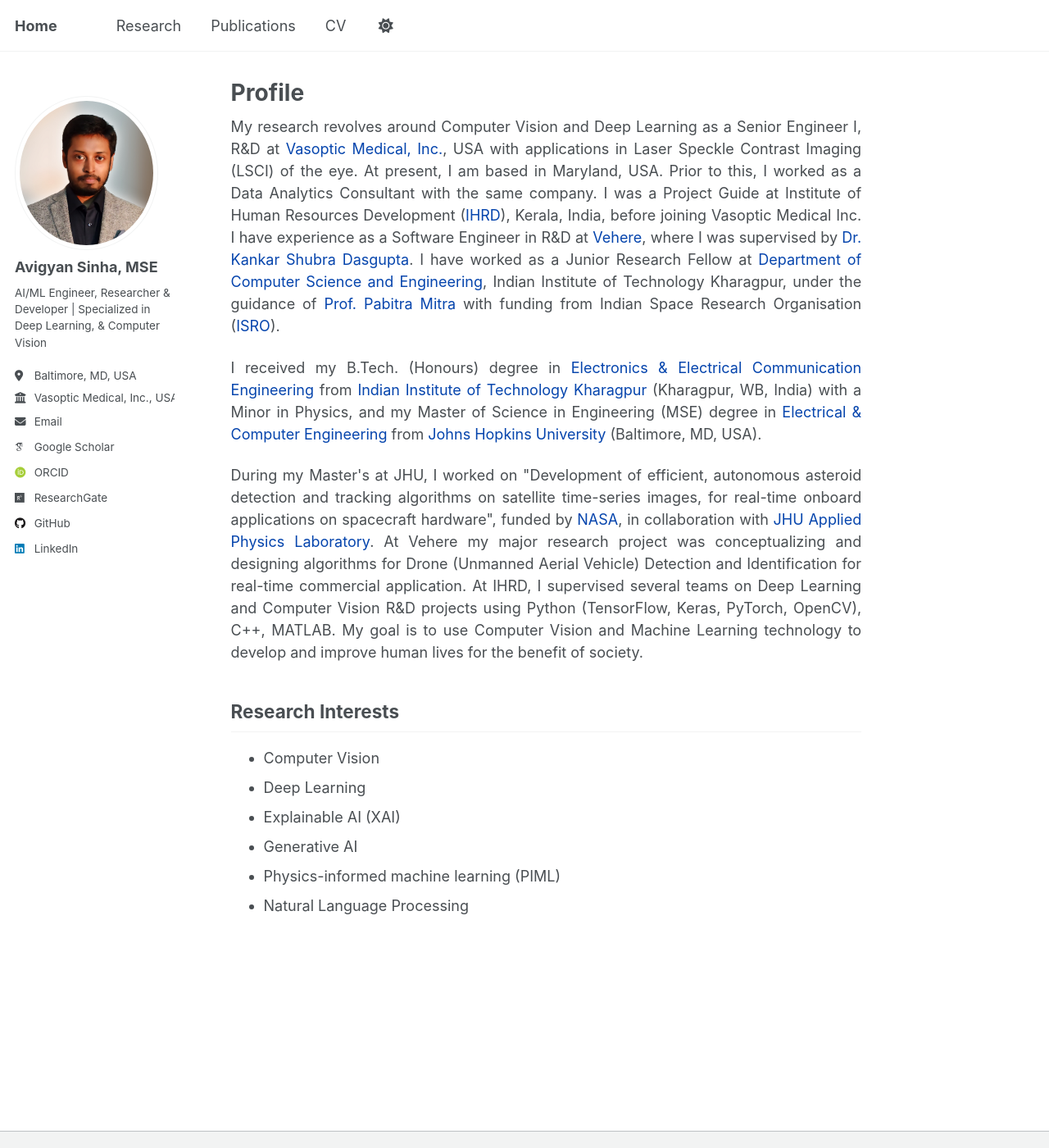
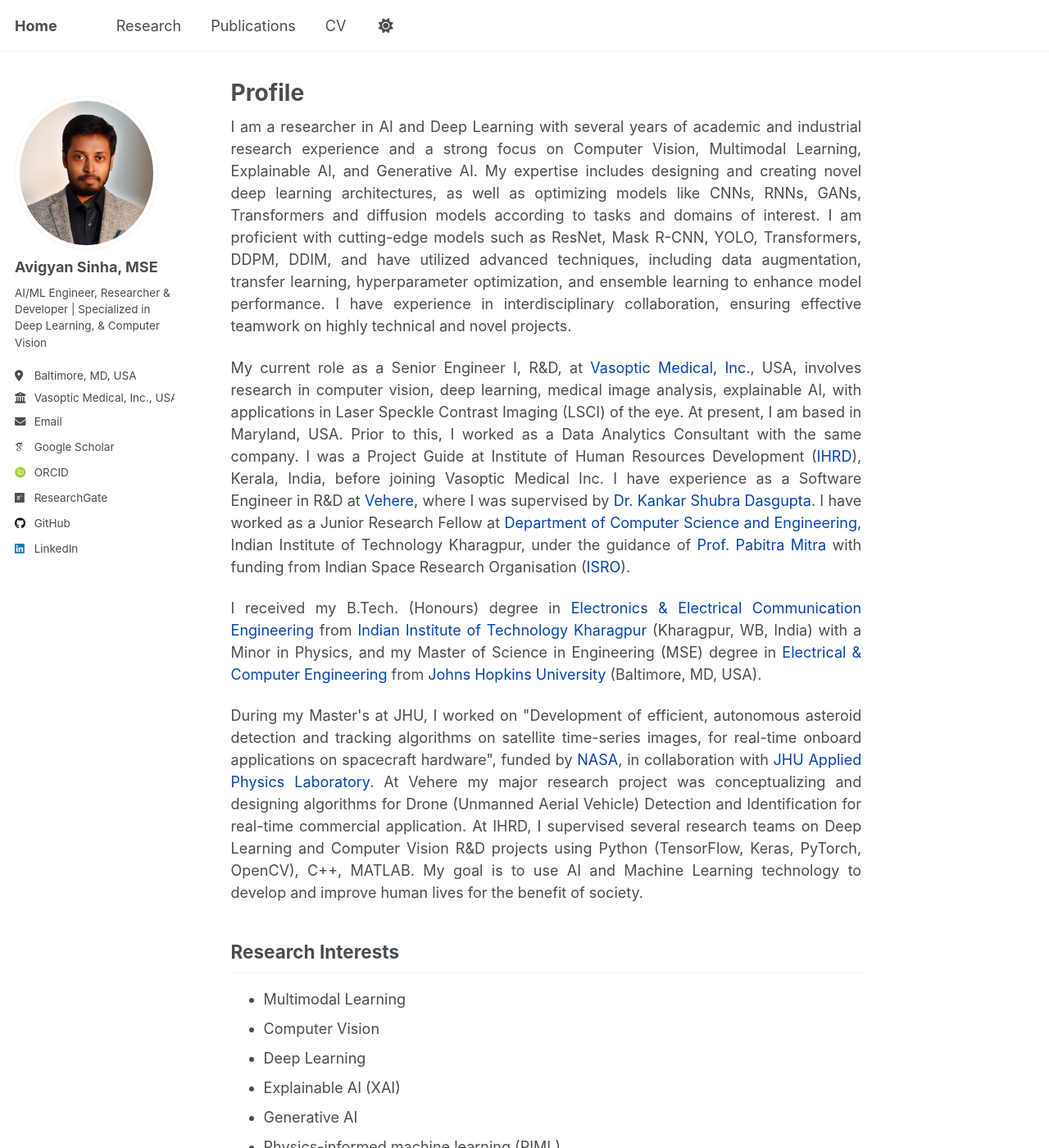
Before and after one commit to avigyan/avigyan.github.io, a Jekyll site: the page built from _pages/about.md, in a window 1280 px wide and 1400 px high. Shown: the whole window at 82% size. Built offline with Jekyll 4.4.1, drawn with Linux system fonts in a browser that asks for light colours; some web fonts are replaced; a script that is not in the unit is left out.

Commit message:
Updated Information

```diff
--- a/_pages/about.md
+++ b/_pages/about.md
@@ -8,18 +8,21 @@ redirect_from:
   - /about.html
 ---
 <p style="text-align: justify;">
-My research revolves around Computer Vision and Deep Learning as a Senior Engineer I, R&D at <a href="https://www.vasoptic.com/" style="color:#0645AD; text-decoration: none;">Vasoptic Medical, Inc.</a>, USA with applications in Laser Speckle Contrast Imaging (LSCI) of the eye. At present, I am based in Maryland, USA. Prior to this, I worked as a Data Analytics Consultant with the same company. I was a Project Guide at Institute of Human Resources Development (<a href="https://ihrd.ac.in/" style="color:#0645AD; text-decoration: none;">IHRD</a>), Kerala, India, before joining Vasoptic Medical Inc. I have experience as a Software Engineer in R&D at <a href="https://vehere.com/" style="color:#0645AD; text-decoration: none;"> Vehere</a>, where I was supervised by <a href="https://en.wikipedia.org/wiki/K._S._Dasgupta" style="color:#0645AD; text-decoration: none;">Dr. Kankar Shubra Dasgupta</a>. I have worked as a Junior Research Fellow at <a href="https://cse.iitkgp.ac.in/" style="color:#0645AD; text-decoration: none;">Department of Computer Science and Engineering</a>, Indian Institute of Technology Kharagpur, under the guidance of <a href="https://cse.iitkgp.ac.in/~pabitra/" style="color:#0645AD; text-decoration: none;">Prof. Pabitra Mitra</a> with funding from Indian Space Research Organisation (<a href="https://www.isro.gov.in/" style="color:#0645AD; text-decoration: none;">ISRO</a>).
+I am a researcher in AI and Deep Learning with several years of academic and industrial research experience and a strong focus on Computer Vision, Multimodal Learning, Explainable AI, and Generative AI. My expertise includes designing and creating novel deep learning architectures, as well as optimizing models like CNNs, RNNs, GANs, Transformers and diffusion models according to tasks and domains of interest. I am proficient with cutting-edge models such as ResNet, Mask R-CNN, YOLO, Transformers, DDPM, DDIM, and have utilized advanced techniques, including data augmentation, transfer learning, hyperparameter optimization, and ensemble learning to enhance model performance. I have experience in interdisciplinary collaboration, ensuring effective teamwork on highly technical and novel projects.
+</p>
+<p style="text-align: justify;">
+My current role as a Senior Engineer I, R&D, at <a href="https://www.vasoptic.com/" style="color:#0645AD; text-decoration: none;">Vasoptic Medical, Inc.</a>, USA, involves research in computer vision, deep learning, medical image analysis, explainable AI, with applications in Laser Speckle Contrast Imaging (LSCI) of the eye. At present, I am based in Maryland, USA. Prior to this, I worked as a Data Analytics Consultant with the same company. I was a Project Guide at Institute of Human Resources Development (<a href="https://ihrd.ac.in/" style="color:#0645AD; text-decoration: none;">IHRD</a>), Kerala, India, before joining Vasoptic Medical Inc. I have experience as a Software Engineer in R&D at <a href="https://vehere.com/" style="color:#0645AD; text-decoration: none;"> Vehere</a>, where I was supervised by <a href="https://en.wikipedia.org/wiki/K._S._Dasgupta" style="color:#0645AD; text-decoration: none;">Dr. Kankar Shubra Dasgupta</a>. I have worked as a Junior Research Fellow at <a href="https://cse.iitkgp.ac.in/" style="color:#0645AD; text-decoration: none;">Department of Computer Science and Engineering</a>, Indian Institute of Technology Kharagpur, under the guidance of <a href="https://cse.iitkgp.ac.in/~pabitra/" style="color:#0645AD; text-decoration: none;">Prof. Pabitra Mitra</a> with funding from Indian Space Research Organisation (<a href="https://www.isro.gov.in/" style="color:#0645AD; text-decoration: none;">ISRO</a>).
 </p>
 <p style="text-align: justify;">
 I received my B.Tech. (Honours) degree in <a href="https://ecdept.iitkgp.ac.in/" style="color:#0645AD; text-decoration: none;">Electronics & Electrical Communication Engineering</a> from <a href="http://www.iitkgp.ac.in/" style="color:#0645AD; text-decoration: none;">Indian Institute of Technology Kharagpur</a> (Kharagpur, WB, India) with a Minor in Physics, and my Master of Science in Engineering (MSE) degree in <a href="https://engineering.jhu.edu/ece/" style="color:#0645AD; text-decoration: none;">Electrical & Computer Engineering</a> from <a href="https://www.jhu.edu/" style="color:#0645AD; text-decoration: none;">Johns Hopkins University</a> (Baltimore, MD, USA).
 </p>
 <p style="text-align: justify;">
-During my Master's at JHU, I worked on "Development of efficient, autonomous asteroid detection and tracking algorithms on satellite time-series
-images, for real-time onboard applications on spacecraft hardware", funded by <a href="https://www.nasa.gov/" style="color:#0645AD; text-decoration: none;">NASA</a>, in collaboration with <a href="https://www.jhuapl.edu/" style="color:#0645AD; text-decoration: none;">JHU Applied Physics Laboratory</a>. At Vehere my major research project was conceptualizing and designing algorithms for Drone (Unmanned Aerial Vehicle) Detection and Identification for real-time commercial application. At IHRD, I supervised several teams on Deep Learning and Computer Vision R&D projects using Python (TensorFlow, Keras, PyTorch, OpenCV), C++, MATLAB. My goal is to use Computer Vision and Machine Learning technology to develop and improve human lives for the benefit of society.
+During my Master's at JHU, I worked on "Development of efficient, autonomous asteroid detection and tracking algorithms on satellite time-series images, for real-time onboard applications on spacecraft hardware", funded by <a href="https://www.nasa.gov/" style="color:#0645AD; text-decoration: none;">NASA</a>, in collaboration with <a href="https://www.jhuapl.edu/" style="color:#0645AD; text-decoration: none;">JHU Applied Physics Laboratory</a>. At Vehere my major research project was conceptualizing and designing algorithms for Drone (Unmanned Aerial Vehicle) Detection and Identification for real-time commercial application. At IHRD, I supervised several research teams on Deep Learning and Computer Vision R&D projects using Python (TensorFlow, Keras, PyTorch, OpenCV), C++, MATLAB. My goal is to use AI and Machine Learning technology to develop and improve human lives for the benefit of society.
 </p>
 
 Research Interests
 ------------------
+* Multimodal Learning
 * Computer Vision
 * Deep Learning
 * Explainable AI (XAI)
```
Also changed, not shown: _pages/cv.md (+2 -2 lines).
